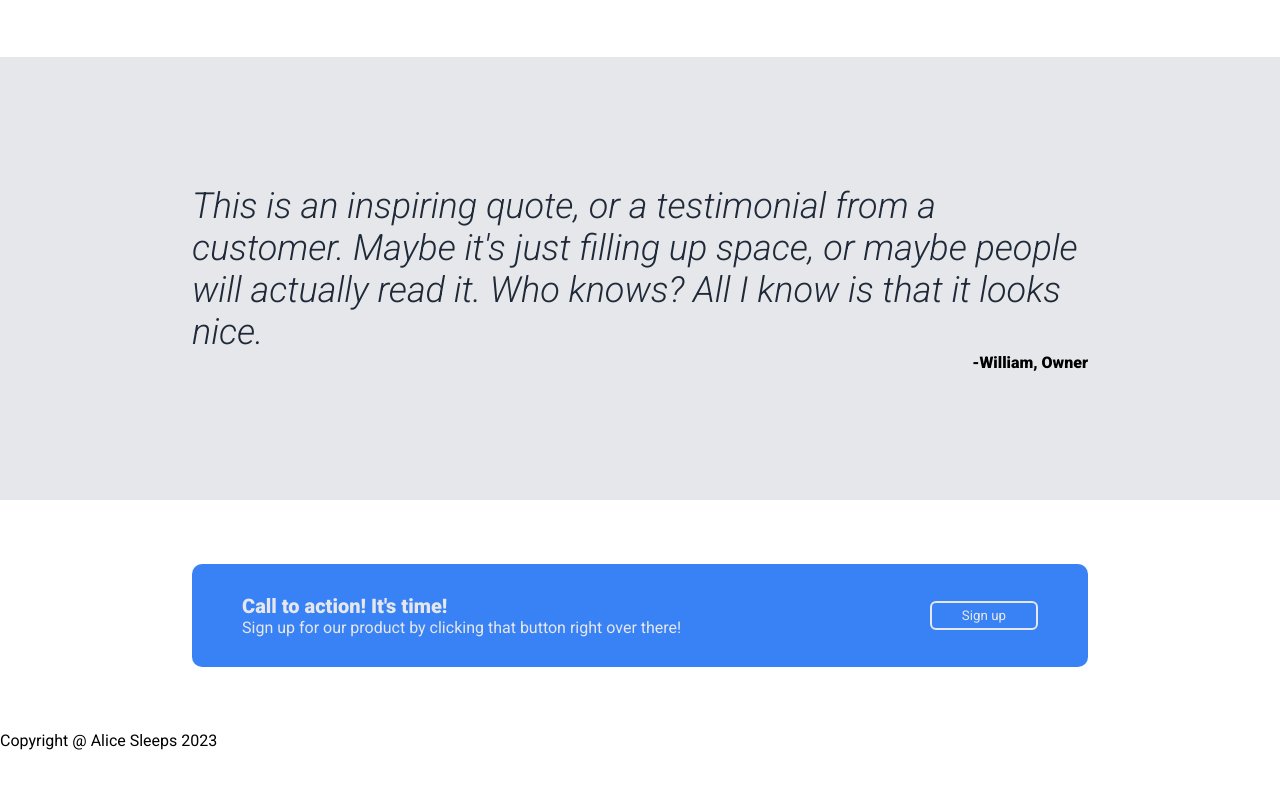
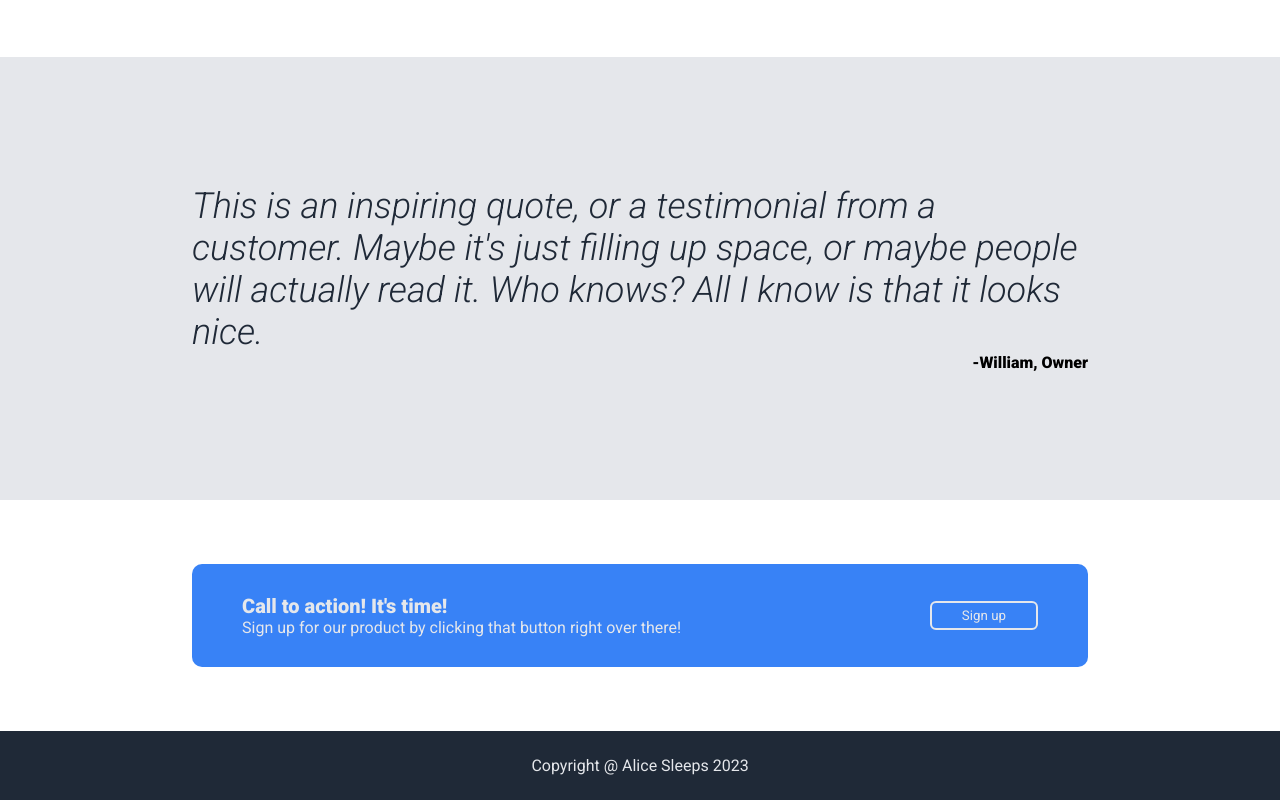
Before and after one commit to william-jce/odin-landing-page, a plain HTML site: page index.html in a window 1280 px wide. Shown: the part 869-1669 px from the top of the page. Before the commit the page ends 1619 px from the top, so only its background shows below. Drawn offline with Linux system fonts and the light colour scheme.

Commit message:
Add styling to footer

```diff
--- a/styles.css
+++ b/styles.css
@@ -209,3 +209,12 @@ a {
   flex-direction: column;
   padding-right: 10px;
 }
+
+.footer {
+  background-color: #1F2937;
+  color: #E5E7EB;
+  display: flex;
+  justify-content: center;
+  align-items: center;
+  padding: 25px;
+}
```
